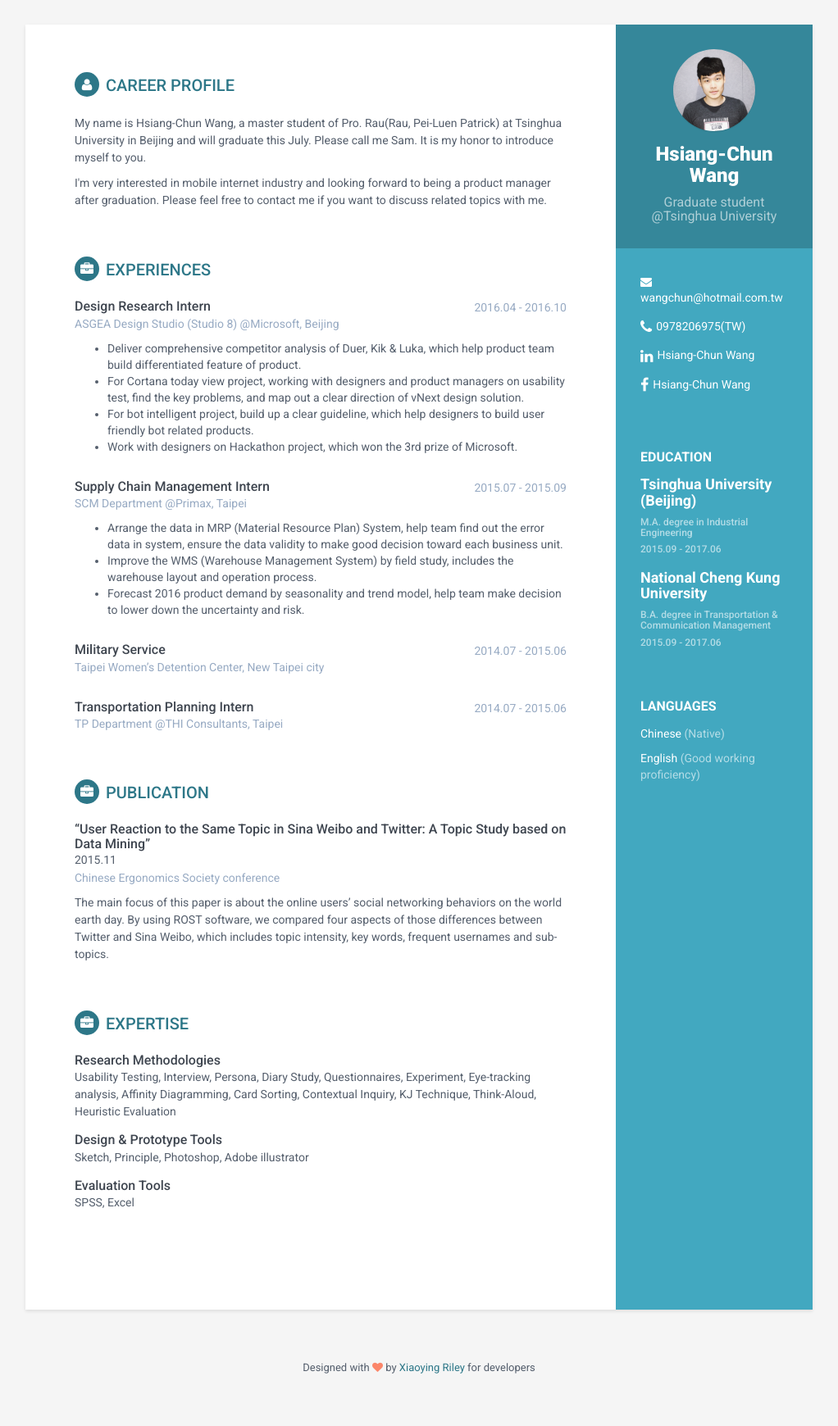
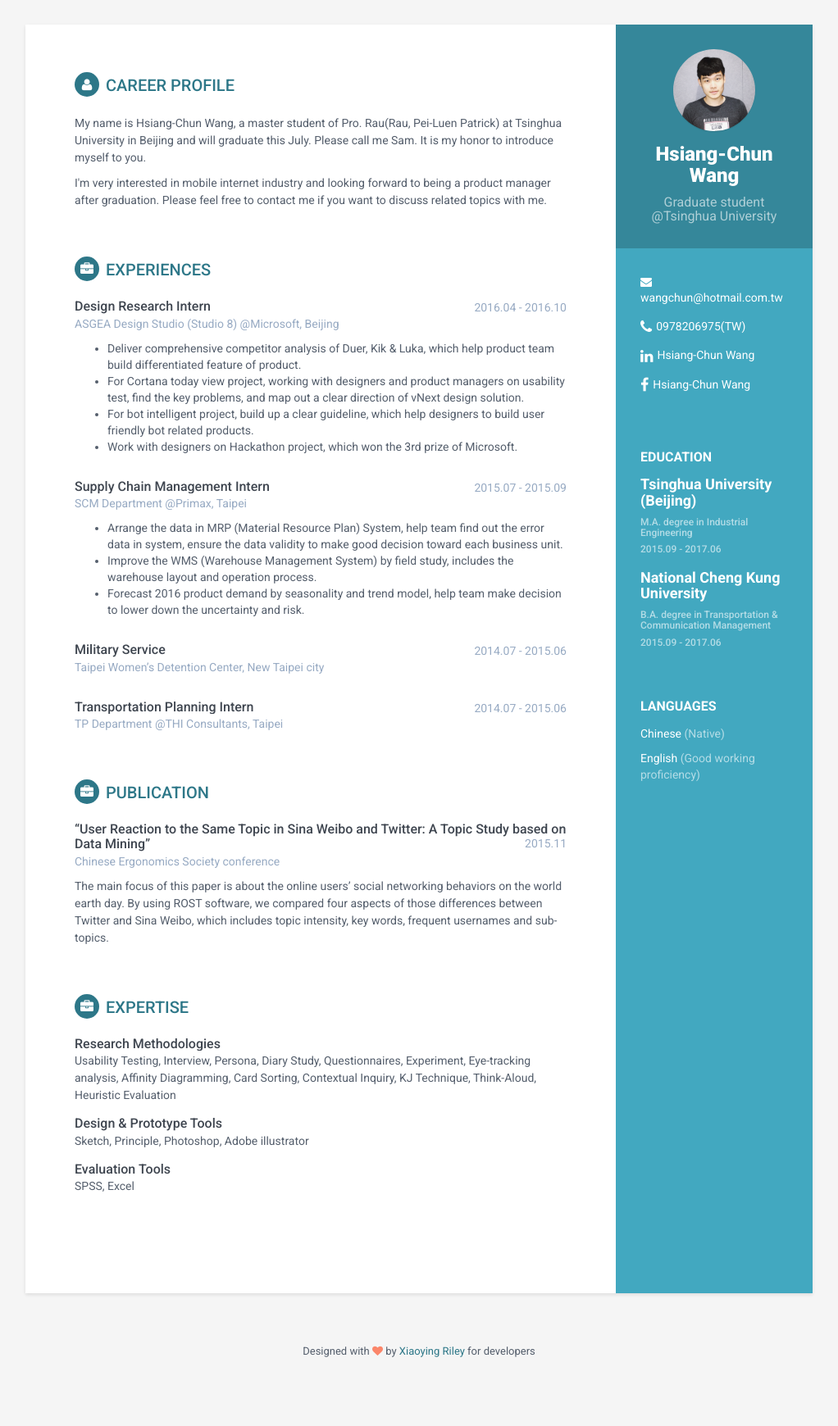
Before and after one commit to hsiangchunwang/hsiangchunwang.github.io, a Jekyll site: the page built from index.html, in a window 1280 px wide. Shown: the whole page at 82% size, without its empty margins (129-1151 px from the left). Built offline with Jekyll 4.4.1, drawn with Linux system fonts in a browser that asks for light colours.

Commit message:
Update styles.css

```diff
--- a/assets/css/styles.css
+++ b/assets/css/styles.css
@@ -212,6 +212,12 @@ p {
   top: 0;
   color: #97AAC3;
 }
+.main-wrapper .conference-time {
+  position: absolute;
+  right: 0;
+  bottom: 0;
+  color: #97AAC3;
+}
 .main-wrapper .company {
   margin-bottom: 10px;
   color: #97AAC3;
```
